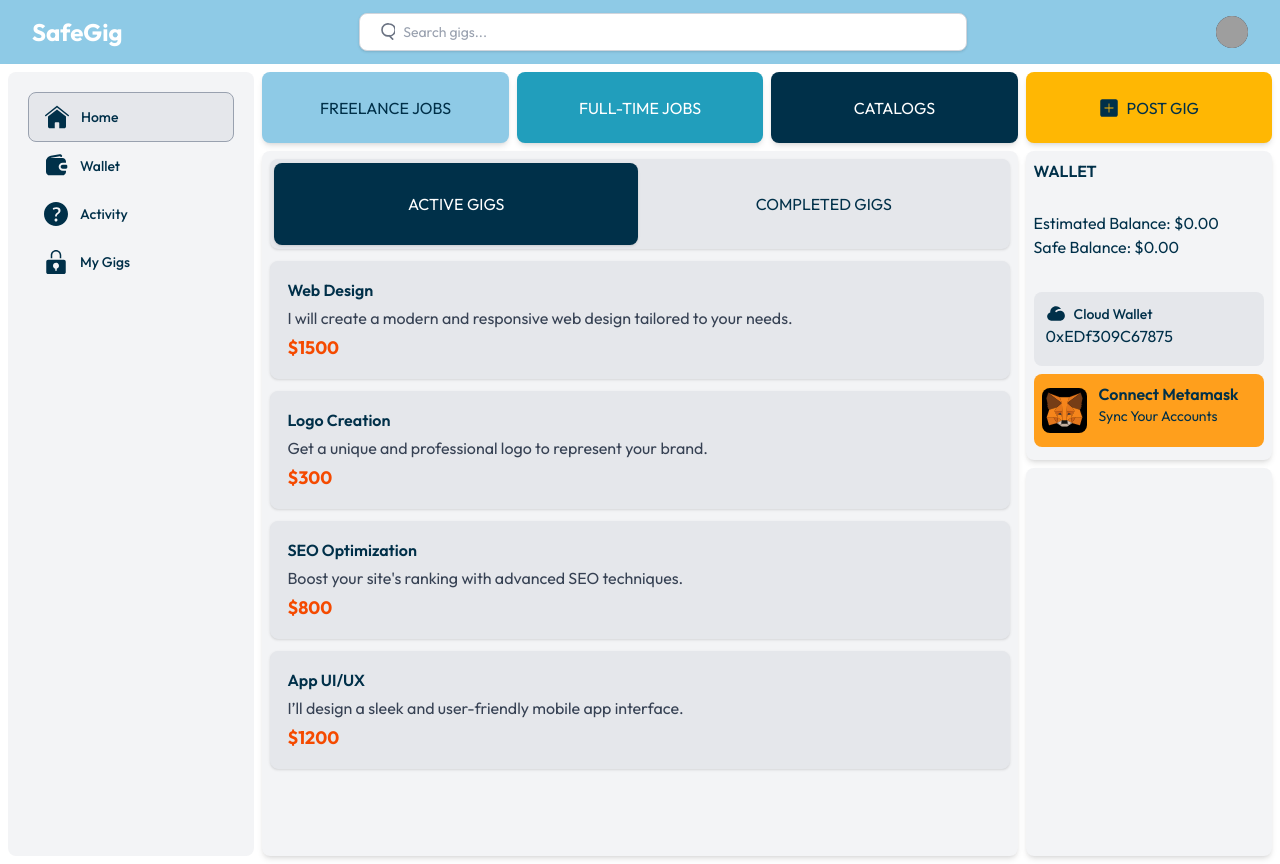
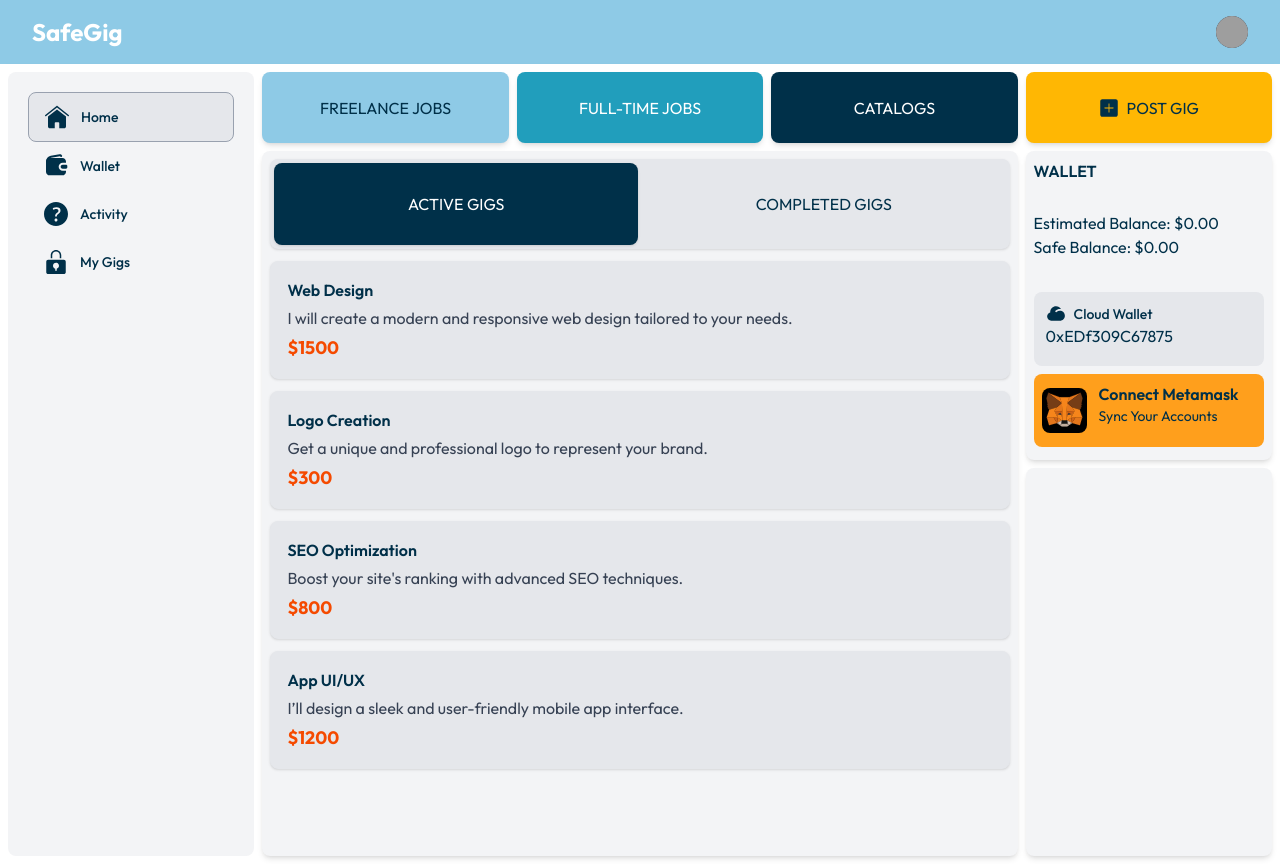
Before and after one commit to EdisonYCA/safegig, a Next.js app: page /dashboard in a window 1280 px wide. Built offline with nearby package versions, Linux system fonts and the light colour scheme; grey boxes are pictures that could not be loaded.

Commit message:
Made logo anchor and removed navbar search bar

```diff
--- a/components/landing/Navbar.js
+++ b/components/landing/Navbar.js
@@ -28,23 +28,13 @@ export default function Navbar({page}) {
           </div>
           <div className="flex flex-1 items-center justify-between">
             <div className="flex shrink-0 items-center">
-              <h1 className="text-2xl font-bold">
+              <a href="/" className="text-2xl font-bold">
                 SafeGig
-              </h1>
+              </a>
             </div>
             {
               page == "dashboard" ?
               <>
-              <div className="w-1/2 flex items-center gap-2 bg-white border border-gray-300 rounded-lg px-4 py-2 shadow-sm">
-                <svg xmlns="http://www.w3.org/2000/svg" className="h-5 w-5 text-gray-500" fill="none" viewBox="0 0 24 24" stroke="currentColor">
-                  <path strokeLinecap="round" strokeLinejoin="round" strokeWidth="2" d="M21 21l-4.35-4.35M16.65 16.65A7.5 7.5 0 1116.65 2a7.5 7.5 0 010 15z" />
-                </svg>
-                <input
-                  type="text"
-                  placeholder="Search gigs..."
-                  className="w-full outline-none text-sm text-gray-700 placeholder-gray-400"
-                />
-              </div>
               <Menu as="div" className="relative ml-3">
               <div>
                 <MenuButton className="relative flex rounded-full bg-gray-800 text-sm focus:ring-2 focus:ring-white focus:ring-offset-2 focus:ring-offset-gray-800 focus:outline-hidden">
```
